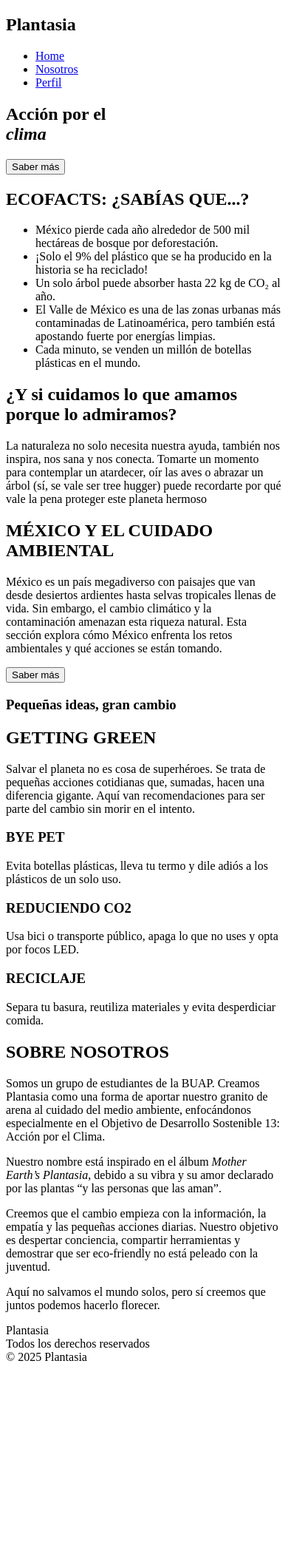
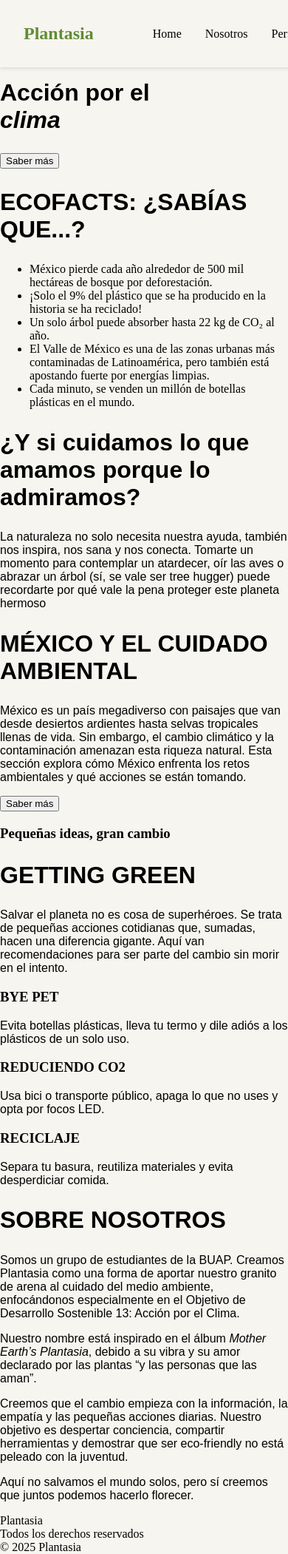
Before and after one commit to deibfps/tecweb-project, a PHP site: page / in a window 390 px wide. Shown: the whole page at 74% size. Before the commit the page ends 1840 px from the top, so only its background shows below. Run offline with PHP 8.4, Linux system fonts and the light colour scheme.

Commit message:
Finalizacion de Barra de navegacion, responsividad lista

```diff
--- a/codigo/index.html
+++ b/codigo/index.html
@@ -4,13 +4,15 @@
     <meta charset="UTF-8">
     <meta name="viewport" content="width=device-width, initial-scale=1.0">
     <title>Plantasia</title>
+    <link rel="stylesheet" href="style.css"> <!-- Vincula el archivo CSS -->
+</head>
 
 <body>
 
     <!--Barra de Navegación -->
     <header>
+        <h1>Plantasia</h1>
         <nav>
-            <h1>Plantasia</h1>
             <ul>
             <li><a href="#">Home</a></li>
             <li><a href="#">Nosotros</a></li>
--- /dev/null
+++ b/codigo/style.css
@@ -0,0 +1,63 @@
+@import url('variables.css');
+
+body {
+    background-color: var(--hueso);
+    margin: 0;
+    padding-top: 5rem; /* Asegura que el contenido no quede oculto detrás de la barra fija */
+}
+
+body p {
+    font-family: var(--texto);
+    font-size: 1rem; /* Tamaño de fuente adaptable */
+}
+
+body h2 {
+    font-family: var(--titulos);
+    font-size: 2rem; /* Tamaño de fuente adaptable */
+}
+
+/* ''''''''''''''''''''''''''ESTILO DE BARRA DE NAVEGACION '''''''''''''''''''''''''''''''''''''''''''''''''*/
+header {
+    background-color: var(--hueso);
+    position: fixed;
+    top: 0;
+    left: 0;
+    width: 100%;
+    z-index: 1000;
+    display: flex; /* <- Esto lo necesitábamos sí o sí */
+    align-items: center;
+    justify-content: space-between; /* <- Distribuye h1 a la izquierda y nav a la derecha */
+    padding: 2rem 2rem;
+    box-shadow: 0 0.125rem 0.3125rem rgba(0, 0, 0, 0.1);
+}
+
+/* Estilo de plantasia*/
+header h1 {
+    font-family: var(--especial); /* Fuente especial para el logo */
+    font-size: 1.5rem; /* Tamaño adaptable */
+    color: var(--verdeMatcha); /* Color verde matcha */
+    margin: 0;
+}
+/* Estilo de los enlaces */
+header nav ul {
+    list-style: none; /* Elimina los puntos de la lista */
+    display: flex; /* Flexbox para alinear los enlaces horizontalmente */
+    gap: 2rem; /* Espaciado entre los enlaces */
+    margin: 0;
+    padding: 0 5rem;
+}
+
+
+header nav ul li a {
+    font-family: var(--especial); /* Fuente para los enlaces */
+    font-size: 1rem; /* Tamaño adaptable */
+    color: var(--negro); /* Color negro */
+    text-decoration: none; /* Elimina el subrayado */
+    transition: color 0.3s ease; /* Transición suave al pasar el cursor */
+}
+
+header nav ul li a:hover {
+    color: var(--verdeMatcha); /* Cambia a verde matcha al pasar el cursor */
+}
+
+/* ''''''''''''''''''''''''''FIN DE ESTILO DE BARRA DE NAVEGACION '''''''''''''''''''''''''''''''''''''''''''''''''*/
--- a/codigo/variables.css
+++ b/codigo/variables.css
@@ -1,3 +1,9 @@
+
+/* BASE CSS
+Este documento tiene como fin el poder agilizar el diseño, reutilizando variables
+para evitar usar colores dispersos o fuentes incorrectas, para poder hacer uso de él,
+vease el ejemplo de styleindex */
+
 :root {
     /* Colores principales : */
     --verdeMatcha: #628b35;
```
Also changed, not shown: codigo/Texto base.txt (deleted).
